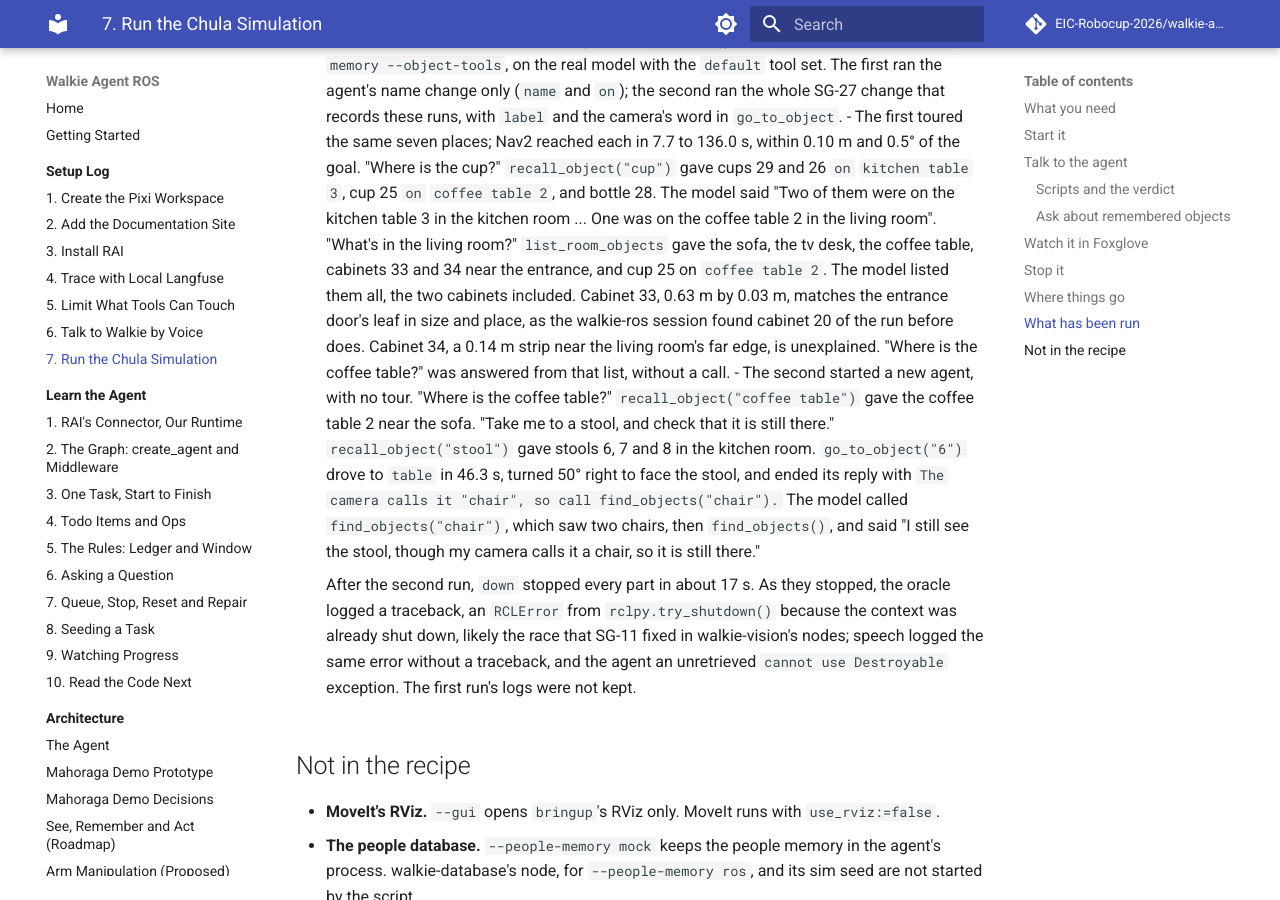
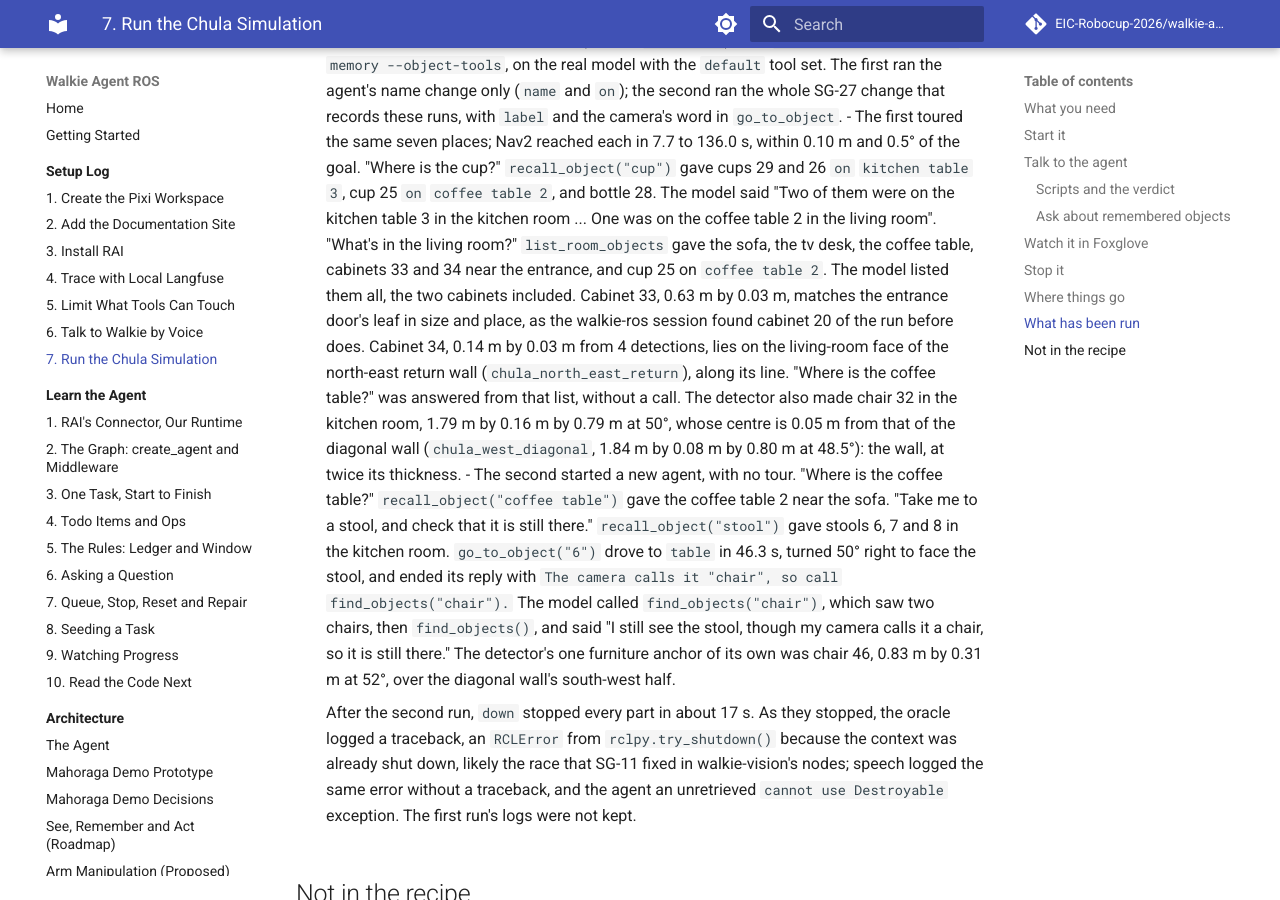
Before and after one commit to EIC-Robocup-2026/walkie-agent-ros, an MkDocs documentation site: the page built from docs/setup/08-chula-simulation.md, in a window 1280 px wide and 900 px high, scrolled down 19532 px. Built offline with MkDocs 1.6.1 and Material for MkDocs 9.7.7, drawn with Linux system fonts in a browser that asks for light colours; comment, search, counter and statistics services are not loaded.

Commit message:
docs: identify the detector-made anchors of the official-names runs

```diff
--- a/docs/setup/08-chula-simulation.md
+++ b/docs/setup/08-chula-simulation.md
@@ -870,8 +870,13 @@ kitchen table, succeeded from the living room and from the shelf.
       The model listed them all, the two cabinets included. Cabinet 33, 0.63 m
       by 0.03 m, matches the entrance door's leaf in size and place, as the
       walkie-ros session found cabinet 20 of the run before does. Cabinet 34,
-      a 0.14 m strip near the living room's far edge, is unexplained. "Where
-      is the coffee table?" was answered from that list, without a call.
+      0.14 m by 0.03 m from 4 detections, lies on the living-room face of the
+      north-east return wall (`chula_north_east_return`), along its line.
+      "Where is the coffee table?" was answered from that list, without a
+      call. The detector also made chair 32 in the kitchen room, 1.79 m by
+      0.16 m by 0.79 m at 50°, whose centre is 0.05 m from that of the
+      diagonal wall (`chula_west_diagonal`, 1.84 m by 0.08 m by 0.80 m at
+      48.5°): the wall, at twice its thickness.
     - The second started a new agent, with no tour. "Where is the coffee
       table?" `recall_object("coffee table")` gave the coffee table 2 near
       the sofa. "Take me to a stool, and check that it is still there."
@@ -881,7 +886,9 @@ kitchen table, succeeded from the living room and from the shelf.
       so call find_objects("chair").` The model called
       `find_objects("chair")`, which saw two chairs, then `find_objects()`,
       and said "I still see the stool, though my camera calls it a chair, so
-      it is still there."
+      it is still there." The detector's one furniture anchor of its own was
+      chair 46, 0.83 m by 0.31 m at 52°, over the diagonal wall's south-west
+      half.
 
     After the second run, `down` stopped every part in about 17 s. As they
     stopped, the oracle logged a traceback, an `RCLError` from
```
